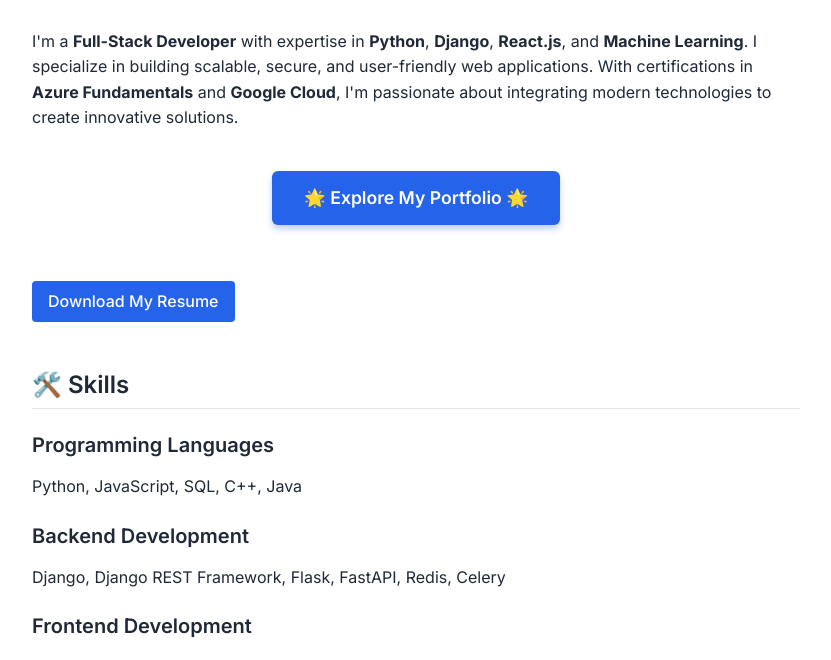
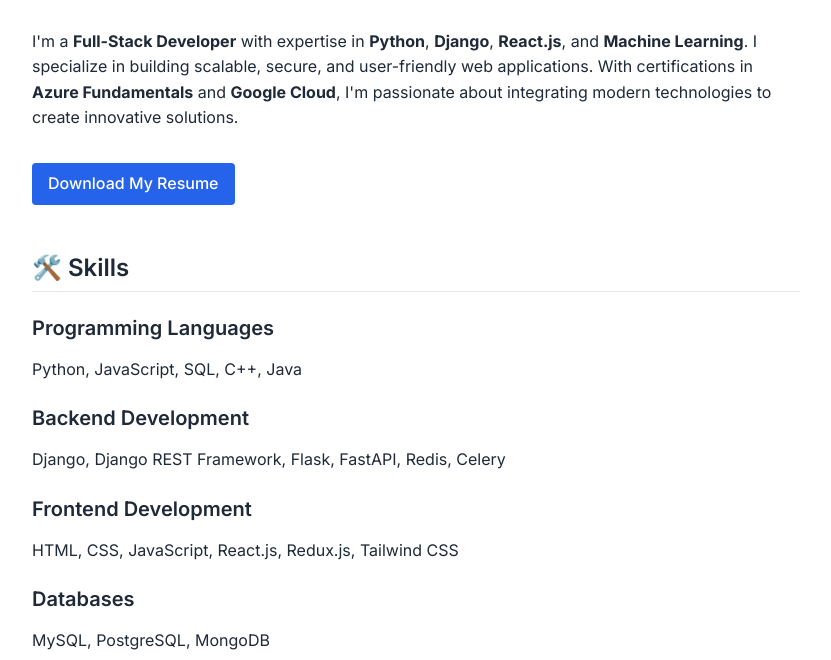
Before and after one commit to amal-babu-git/amal-babu-git, a plain HTML site: page index.html in a window 1280 px wide. Shown: the part 117-777 px from the top of the page, without its empty margins (224-1055 px from the left). Drawn offline with Linux system fonts and the light colour scheme.

Commit message:
update info

```diff
--- a/index.html
+++ b/index.html
@@ -127,36 +127,6 @@
 				text-decoration: none;
 			}
 
-			.portfolio-container {
-				display: flex;
-				justify-content: center;
-				margin: 1.5rem 0;
-			}
-
-			.portfolio-button {
-				display: inline-block;
-				background-color: var(--primary-color);
-				color: white;
-				padding: 0.8rem 2rem;
-				border-radius: 6px;
-				margin: 1rem 0;
-				font-weight: 600;
-				font-size: 1.1rem;
-				transition: all 0.3s ease;
-				box-shadow: 0 4px 6px rgba(37, 99, 235, 0.3);
-				text-align: center;
-			}
-
-			.portfolio-button:hover {
-				transform: translateY(-2px);
-				box-shadow: 0 7px 10px rgba(37, 99, 235, 0.4);
-				text-decoration: none;
-			}
-
-			.portfolio-button:active {
-				transform: translateY(0);
-			}
-
 			.section {
 				margin-bottom: 2rem;
 			}
@@ -257,12 +227,6 @@
 				I'm passionate about integrating modern technologies to create
 				innovative solutions.
 			</p>
-
-			<div class="portfolio-container">
-				<a href="https://amal-babu-git.github.io/" class="portfolio-button" target="_blank">
-					🌟 Explore My Portfolio 🌟
-				</a>
-			</div>
 
 			<a
 				href="https://drive.google.com/file/d/1KTYiS7ezcqsg1Y6eNOUKm4QPa_3tZWze/view?usp=sharing"
```
Also changed, not shown: 2 other files.
